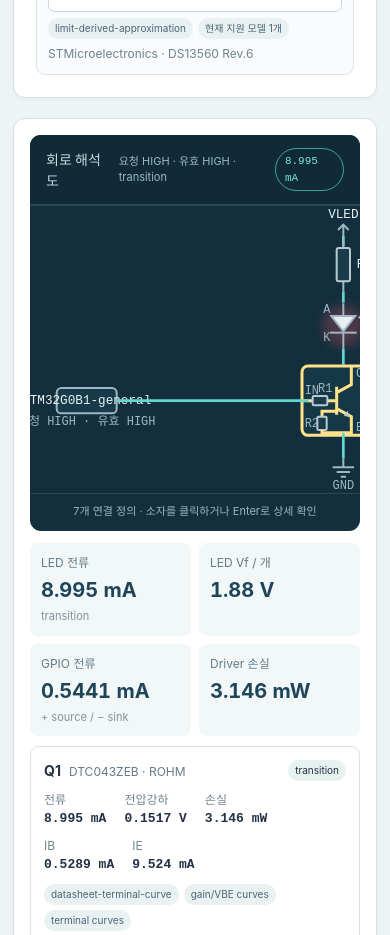
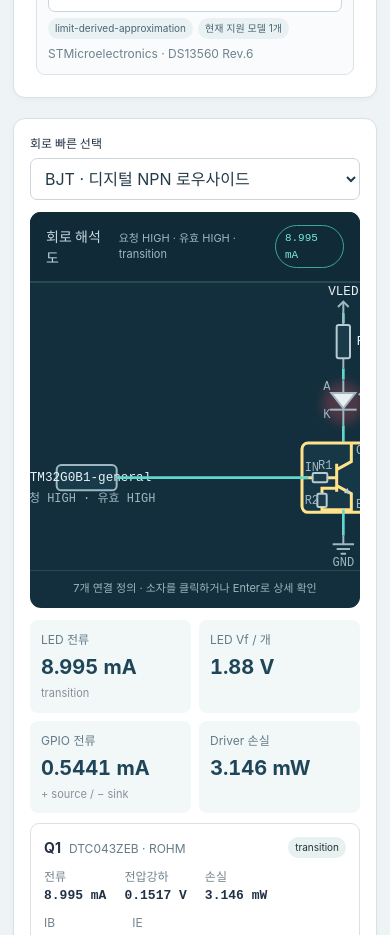
Before and after one commit to InitusNovus/led-tr-analyzer, a React (Vite) app: page / in a window 390 px wide. Shown: the part 1020-1955 px from the top of the page. Built offline with nearby package versions, Linux system fonts and the light colour scheme.

Commit message:
feat(ui): expose mobile topology selector above schematic (#18)

```diff
--- a/src/App.jsx
+++ b/src/App.jsx
@@ -74,6 +74,9 @@ export default function App(){
     <div className="device-slots">{t.deviceSlots.map(slot=><PartPicker key={slot.id} slot={slot} modelId={config.deviceModels?.[slot.id]??slot.defaultModelId} onChange={setDevice} onInspect={setSelectedInstance}/>)}</div>
    </div>
    <div className="panel schematic-panel">
+    <div className="mobile-circuit-toolbar">
+      <label className="field" htmlFor="topology-mobile"><span>회로 빠른 선택</span><select id="topology-mobile" value={config.topology} onChange={e=>changeTopology(e.target.value)}>{TOPOLOGIES.map(x=><option key={x.id} value={x.id}>{x.family} · {x.name}</option>)}</select></label>
+    </div>
     <CircuitDiagram config={config} point={p} selectedInstance={activeSelected} onSelectInstance={setSelectedInstance}/>
     <div className="quick-results">{p?<><Metric label="LED 전류" value={show(p.current,1000,'mA')} hint={p.region}/><Metric label="LED Vf / 개" value={show(p.ledVf,1,'V')}/>{topologyUsesGPIO(t)&&<Metric label="GPIO 전류" value={show(p.gpioCurrent,1000,'mA')} hint="+ source / − sink"/>}<Metric label="Driver 손실" value={show(p.driverPower,1000,'mW')}/></>:<div className="quick-error"><strong>현재 조건 계산 불가</strong><span>{result.error?.message}</span></div>}</div>
     <Inspector view={selectedView}/>
```
